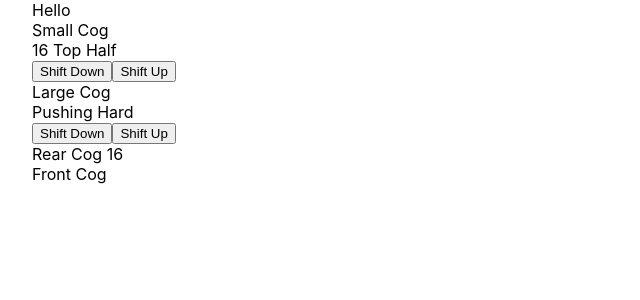
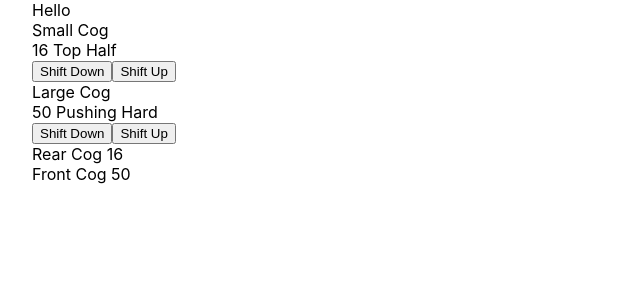
Before and after one commit to lucianboatright/Cycling_caclulator_tested_ts_next, a Next.js app: page / in a window 1280 px wide. Shown: the top 300 px of the page, without its empty margins (0-640 px from the left). Built offline with nearby package versions, Linux system fonts and the light colour scheme.

Commit message:
save state - rear cog ok, front cog still undefined on change

```diff
--- a/pages/index.tsx
+++ b/pages/index.tsx
@@ -6,7 +6,7 @@ import Details from '../src/components/details';
 import { useCounter } from '@src/context/rearCogContext'
 
 const Home: Head = () => {
-  const { stateRear, dispatchRear } = useCounter()
+  const { stateRear, stateFront, dispatchRear, dispatchFront } = useCounter()
   return (
     <div className={styles.container}>
       <Head>
@@ -15,8 +15,8 @@ const Home: Head = () => {
         <link rel="icon" href="/favicon.ico" />
       </Head>
       <div>Hello</div>
-      <Cogs handler={dispatchRear} {...stateRear} />
-      <Details {...stateRear} />
+      <Cogs handlerR={dispatchRear} handlerF={dispatchFront} {...stateRear} {...stateFront} />
+      <Details {...stateRear} {...stateFront} />
 
     </div>
   )
--- a/src/components/rearCogs.tsx
+++ b/src/components/rearCogs.tsx
@@ -2,21 +2,21 @@ import React, { useState } from "react";
 import type { RearDispatch } from "@src/context/rearCogContext";
 import type { State } from "@src/context/rearCogContext";
 
-export default function Cogs({handler, rearCog, frontCog}: {handler: RearDispatch}, {count: State}) {
+export default function Cogs({handlerR, handlerF, rearCog, frontCog}: {handlerR: RearDispatch, handlerF: FrontDispatch}, {count: State}) {
   return (
     <div className="Cog-Component">
       <div data-testid="cog-component">
         <div data-testid="small-cog-discription">
           <div>Small Cog</div>
           {rearCog < 15 ? <div>{rearCog} Bottom half</div> : <div>{rearCog} Top Half</div>}
-          <button data-testid="rearShifterDown" onClick={() => { handler('rearShiftDown'), console.log(rearCog, frontCog)}}>Shift Down</button>
-          <button data-testid="rearShifterUp" onClick={() => { handler('rearShiftUp'), console.log(rearCog, frontCog)}}>Shift Up</button>
+          <button data-testid="rearShifterDown" onClick={() => { handlerR('rearShiftDown'), console.log(rearCog, frontCog)}}>Shift Down</button>
+          <button data-testid="rearShifterUp" onClick={() => { handlerR('rearShiftUp'), console.log(rearCog, frontCog)}}>Shift Up</button>
         </div>
         <div data-testid="large-cog-discription">
           <div>Large Cog</div>
           {frontCog < 50 ? <div>{frontCog} Going Easy</div> : <div>{frontCog} Pushing Hard</div>}
-          <button data-testid="frontShifterDown" onClick={() => { handler('frontShiftDown'), console.log(rearCog, frontCog)}}>Shift Down</button>
-          <button data-testid="frontShifterUp" onClick={() => { handler('frontShiftUp'), console.log(rearCog, frontCog)}}>Shift Up</button>
+          <button data-testid="frontShifterDown" onClick={() => { handlerF('frontShiftDown'), console.log(rearCog, frontCog)}}>Shift Down</button>
+          <button data-testid="frontShifterUp" onClick={() => { handlerF('frontShiftUp'), console.log(rearCog, frontCog)}}>Shift Up</button>
         </div>
       </div>
       {/* <div>
```
